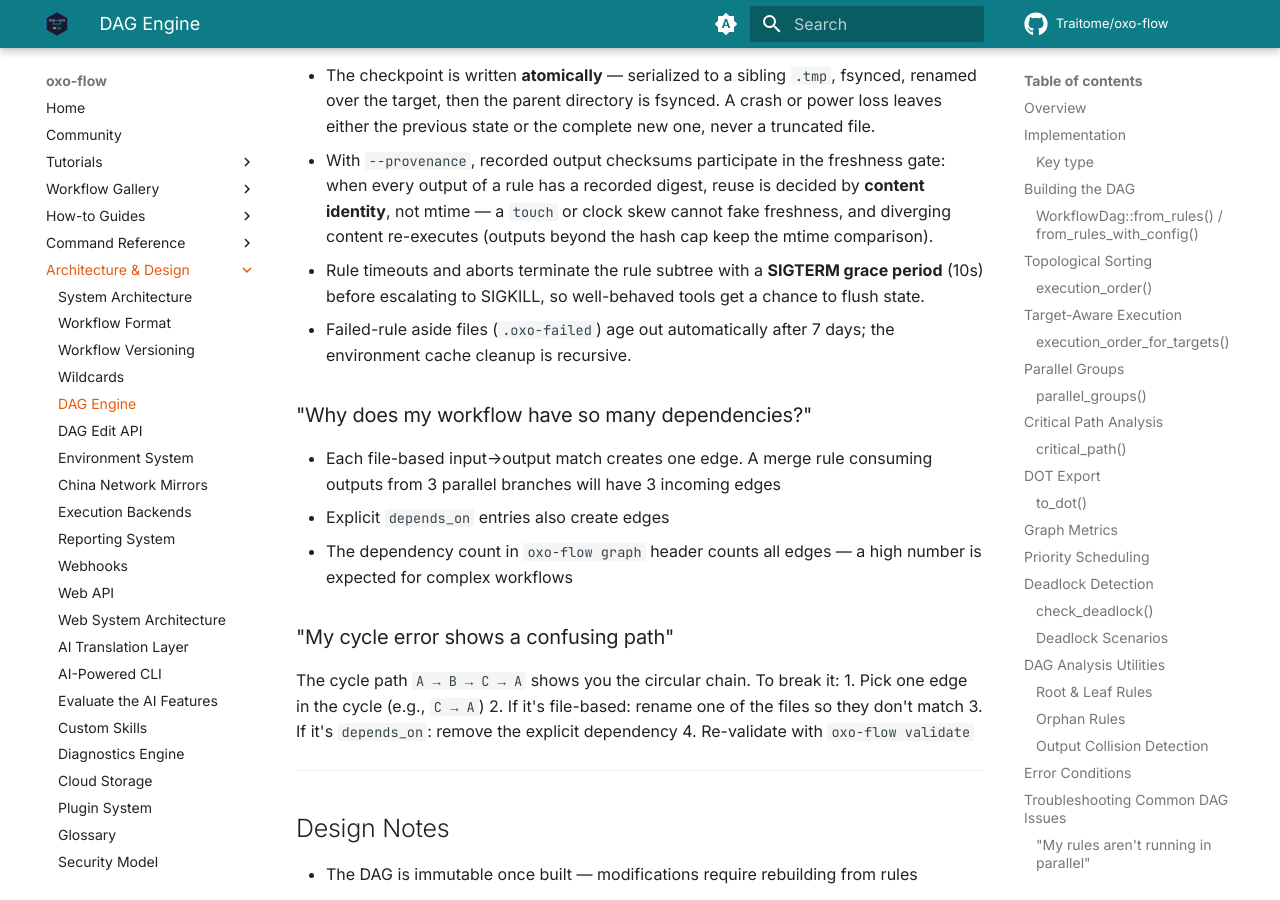
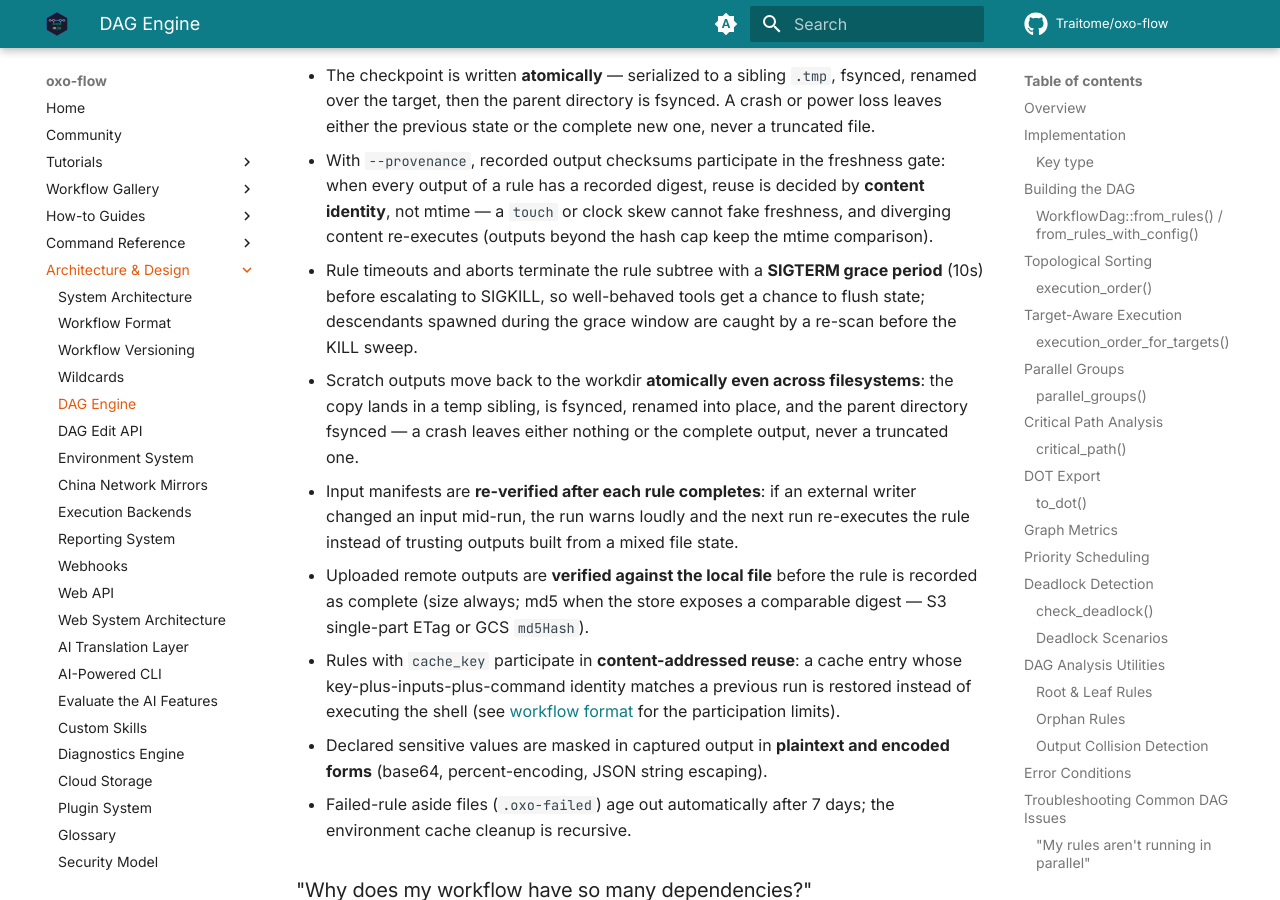
Before and after one commit to Traitome/oxo-flow, an MkDocs documentation site: the page built from docs/guide/src/reference/dag-engine.md, in a window 1280 px wide and 900 px high, scrolled down 11222 px. Built offline with MkDocs 1.6.1 and Material for MkDocs 9.7.7, drawn with Linux system fonts in a browser that asks for light colours; comment, search, counter and statistics services are not loaded; the version menu is left out.

Commit message:
docs: durability guarantees, cache_key semantics, sensitive masking forms
dag-engine.md gains bullets for the round-2 guarantees (atomic
cross-fs moves, kill re-scan, post-run manifest re-verification,
post-upload verification, content cache, encoded-form masking).
workflow-format.md drops the "not yet consulted"/W026 rows and the
stale masking claims (every non-empty value masks; 4+-char values
also mask encoded forms); troubleshooting.md stops pointing at
cache_key as unwired.

```diff
--- a/docs/guide/src/reference/dag-engine.md
+++ b/docs/guide/src/reference/dag-engine.md
@@ -417,7 +417,25 @@ flags these with warning W019).
   (outputs beyond the hash cap keep the mtime comparison).
 - Rule timeouts and aborts terminate the rule subtree with a **SIGTERM
   grace period** (10s) before escalating to SIGKILL, so well-behaved
-  tools get a chance to flush state.
+  tools get a chance to flush state; descendants spawned during the
+  grace window are caught by a re-scan before the KILL sweep.
+- Scratch outputs move back to the workdir **atomically even across
+  filesystems**: the copy lands in a temp sibling, is fsynced, renamed
+  into place, and the parent directory fsynced — a crash leaves either
+  nothing or the complete output, never a truncated one.
+- Input manifests are **re-verified after each rule completes**: if an
+  external writer changed an input mid-run, the run warns loudly and the
+  next run re-executes the rule instead of trusting outputs built from a
+  mixed file state.
+- Uploaded remote outputs are **verified against the local file** before
+  the rule is recorded as complete (size always; md5 when the store
+  exposes a comparable digest — S3 single-part ETag or GCS `md5Hash`).
+- Rules with `cache_key` participate in **content-addressed reuse**: a
+  cache entry whose key-plus-inputs-plus-command identity matches a
+  previous run is restored instead of executing the shell (see
+  [workflow format](workflow-format.md) for the participation limits).
+- Declared sensitive values are masked in captured output in **plaintext
+  and encoded forms** (base64, percent-encoding, JSON string escaping).
 - Failed-rule aside files (`.oxo-failed`) age out automatically after
   7 days; the environment cache cleanup is recursive.
 
--- a/docs/schema/oxoflow-v1.schema.json
+++ b/docs/schema/oxoflow-v1.schema.json
@@ -370,7 +370,7 @@
         "format_hint": { "type": "array", "items": { "type": "string" }, "description": "File format hints (e.g., 'bam', 'vcf')" },
         "pipe": { "type": "boolean", "default": false, "description": "Enable FIFO streaming mode" },
         "checksum": { "type": "string", "enum": ["md5", "sha256"], "description": "Output integrity verification algorithm" },
-        "cache_key": { "type": "string", "description": "Content-based cache key for output reuse" },
+        "cache_key": { "type": "string", "description": "Content-based cache key: enables content-addressed output reuse across runs (issue #194)" },
         "input_function": { "type": "string", "description": "Dynamic input resolver function name" },
         "benchmark": { "type": "string", "description": "Benchmark output path for performance data" },
         "log": { "type": "string", "description": "Log file path for execution output" },
```
Also changed, not shown: docs/guide/src/how-to/troubleshooting.md (+5 -3 lines), docs/guide/src/reference/workflow-format.md (+4 -4 lines).
